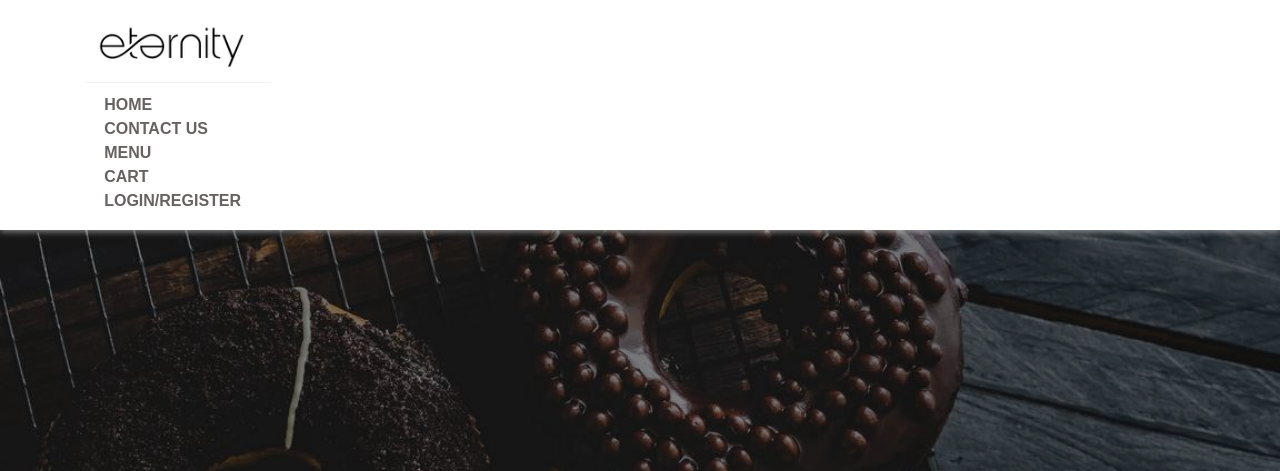
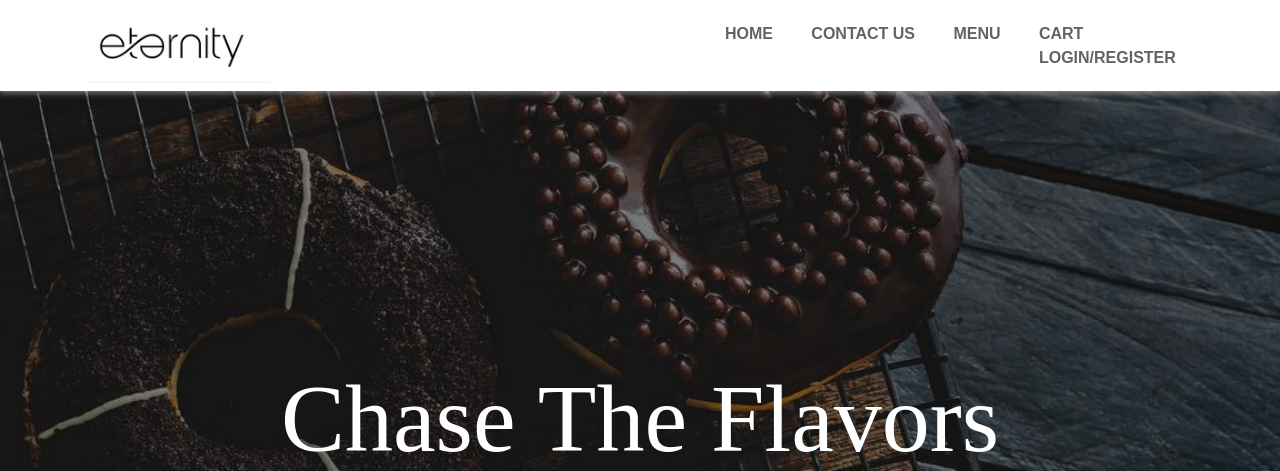
Before and after one commit to swathiv20/Restaurant-Website, a PHP site: page /foodywebsite/index.php in a window 1280 px wide. Shown: the top 471 px of the page. Run offline with PHP 8.4, Linux system fonts and the light colour scheme; some libraries are stand-ins or nearby versions; some web fonts are replaced.

Commit message:
Update header.php

```diff
--- a/header.php
+++ b/header.php
@@ -45,7 +45,7 @@ foreach ($cartArr as $list) {
                         <i class="fas fa-bars"></i>
                     </button>
                 </div>
-                <div class="navbar-collapse">
+                <div class="navbar-expand">
                     <ul class="navbar-nav">
                         <li>
                             <a href="index.php">home</a>
@@ -54,9 +54,6 @@ foreach ($cartArr as $list) {
                         <li>
                             <a href="index.php#contact">Contact Us</a>
                         </li>
-
-
-
                         <li>
                             <a href="menu.php">menu</a>
                         </li>
@@ -91,23 +88,19 @@ foreach ($cartArr as $list) {
             <nav class="navbar navbar-user">
                 <div class="container">
 
-                    <div class="navbar-collapse">
+                    <div class="navbar-expanded">
                         <ul class="navbar-nav usernav">
-
-                            <li class="welcomeuser"><a href="#"><?php echo "Welcome " . $_SESSION['FOOD_USER_NAME'] . "!"; ?></a>
-
+                            <div class="welcomeuser" >
+                            <li class="welcomeuser"><?php echo "Welcome " . $_SESSION['FOOD_USER_NAME'] . "!"; ?>
+                            </div>
                             <li><i class="fa fa-user" aria-hidden="true"></i> <a href="<">Profile </a></li>
                             <li><a href="order_history.php">Order History</a></li>
                             <li>
                                 <a href="cart.php">My cart (<span id="mycart"><?php echo $totalCartDish ?></span>)</a> <br>
 
                                 <div class="price-display">Total: <span id="totalPrice"><?php echo $totalPrice . "/-" ?> </span></div>
-
-
-                            </li>
-
-                            </li>
-
+                                </li>
+                           </li>
                         </ul>
                     </div>
                 </div>
```
